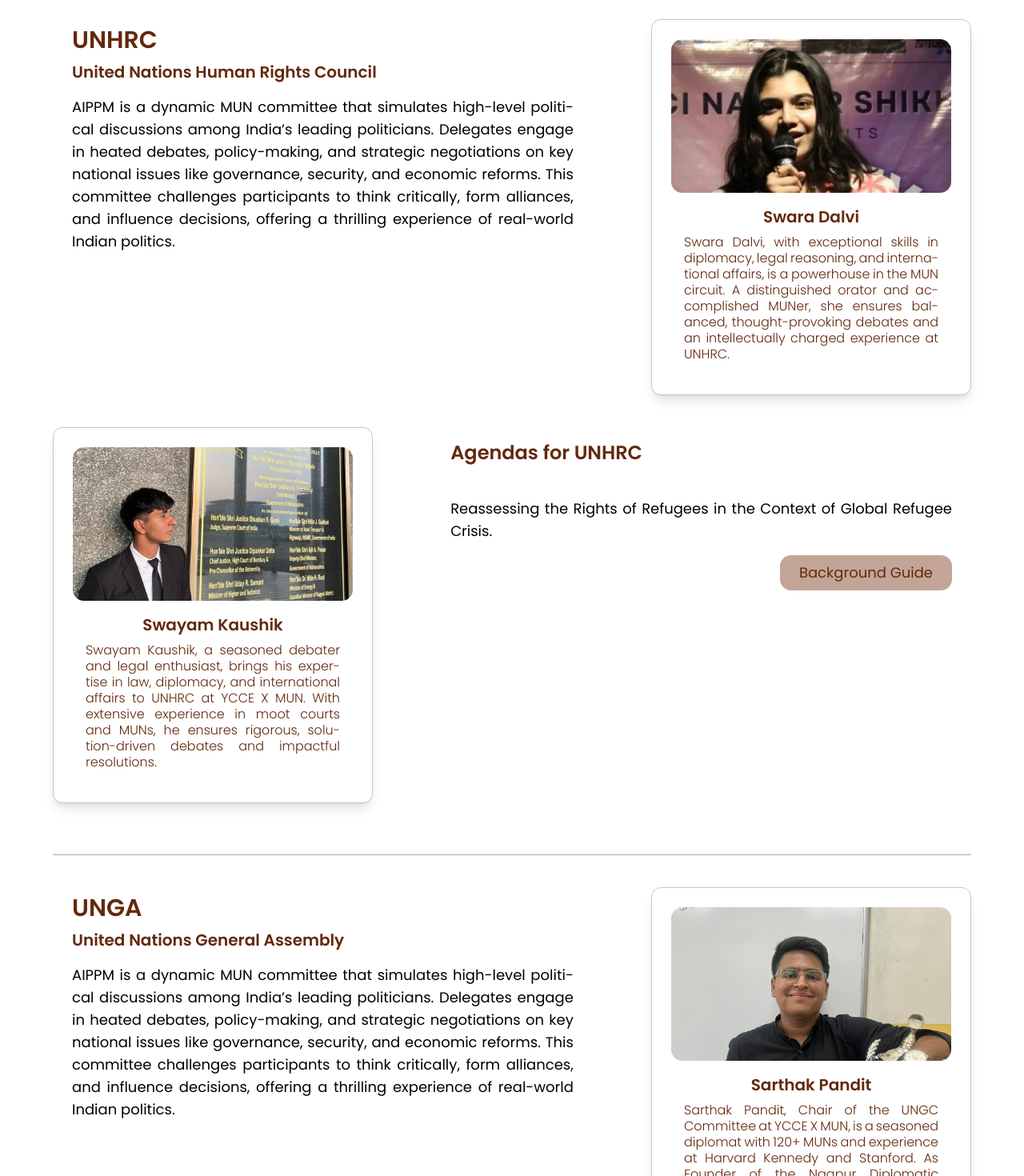
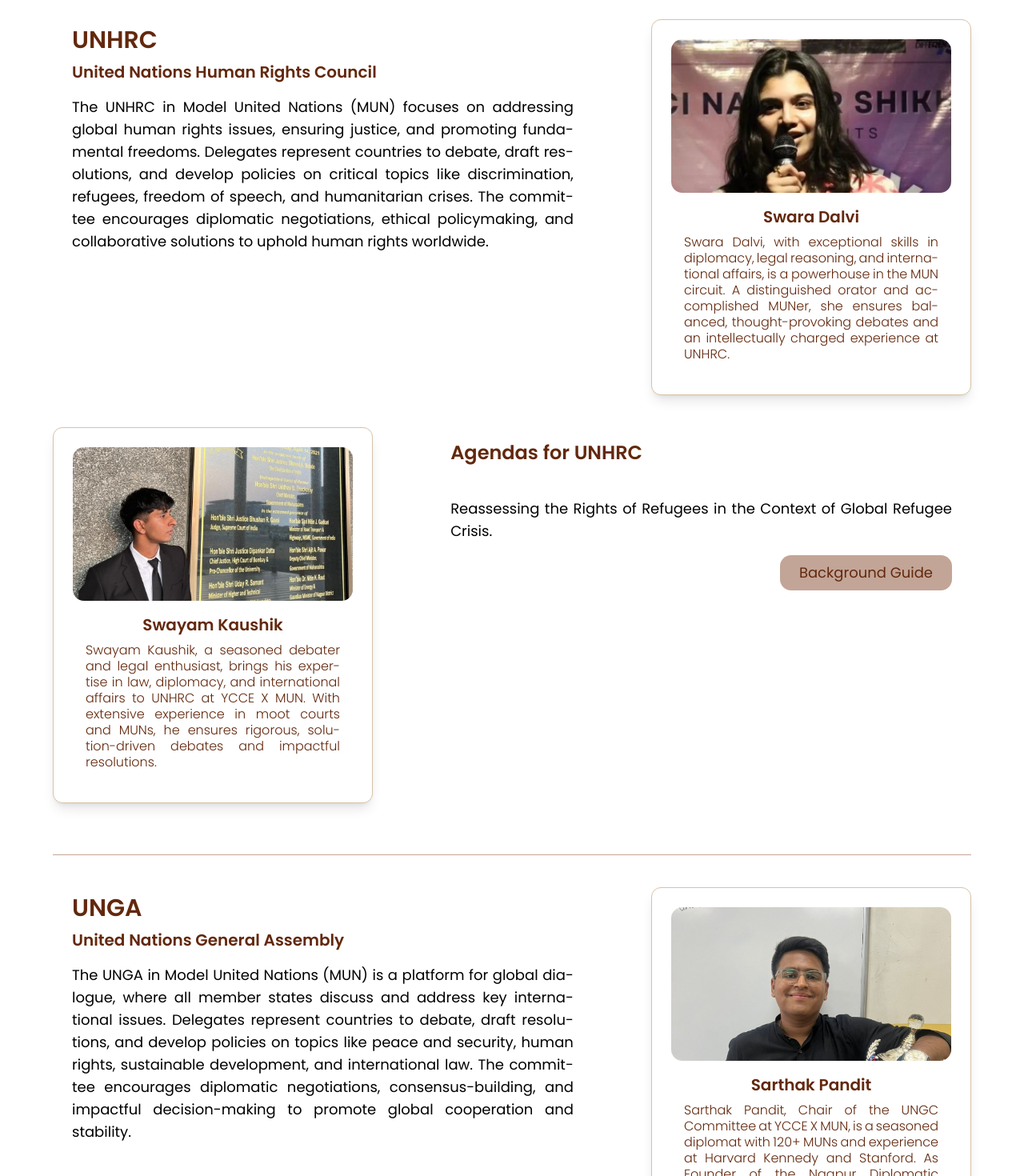
Before and after one commit to spectropaws/yccexmun, a Next.js app: page /chairs in a window 1280 px wide. Shown: the part 1800-3270 px from the top of the page at 80% size. Built offline with nearby package versions, Linux system fonts and the light colour scheme.

Commit message:
corrected chairs data

```diff
--- a/data.js
+++ b/data.js
@@ -316,8 +316,8 @@ export const full = [
 
 export const paragraphs = [
   "AIPPM is a dynamic MUN committee that simulates high-level political discussions among India’s leading politicians. Delegates engage in heated debates, policy-making, and strategic negotiations on key national issues like governance, security, and economic reforms. This committee challenges participants to think critically, form alliances, and influence decisions, offering a thrilling experience of real-world Indian politics.",
-  "AIPPM is a dynamic MUN committee that simulates high-level political discussions among India’s leading politicians. Delegates engage in heated debates, policy-making, and strategic negotiations on key national issues like governance, security, and economic reforms. This committee challenges participants to think critically, form alliances, and influence decisions, offering a thrilling experience of real-world Indian politics.",
-  "AIPPM is a dynamic MUN committee that simulates high-level political discussions among India’s leading politicians. Delegates engage in heated debates, policy-making, and strategic negotiations on key national issues like governance, security, and economic reforms. This committee challenges participants to think critically, form alliances, and influence decisions, offering a thrilling experience of real-world Indian politics.",
+  "The UNHRC in Model United Nations (MUN) focuses on addressing global human rights issues, ensuring justice, and promoting fundamental freedoms. Delegates represent countries to debate, draft resolutions, and develop policies on critical topics like discrimination, refugees, freedom of speech, and humanitarian crises. The committee encourages diplomatic negotiations, ethical policymaking, and collaborative solutions to uphold human rights worldwide.",
+  "The UNGA in Model United Nations (MUN) is a platform for global dialogue, where all member states discuss and address key international issues. Delegates represent countries to debate, draft resolutions, and develop policies on topics like peace and security, human rights, sustainable development, and international law. The committee encourages diplomatic negotiations, consensus-building, and impactful decision-making to promote global cooperation and stability.",
 ];
 
 export const agendas = [
```
